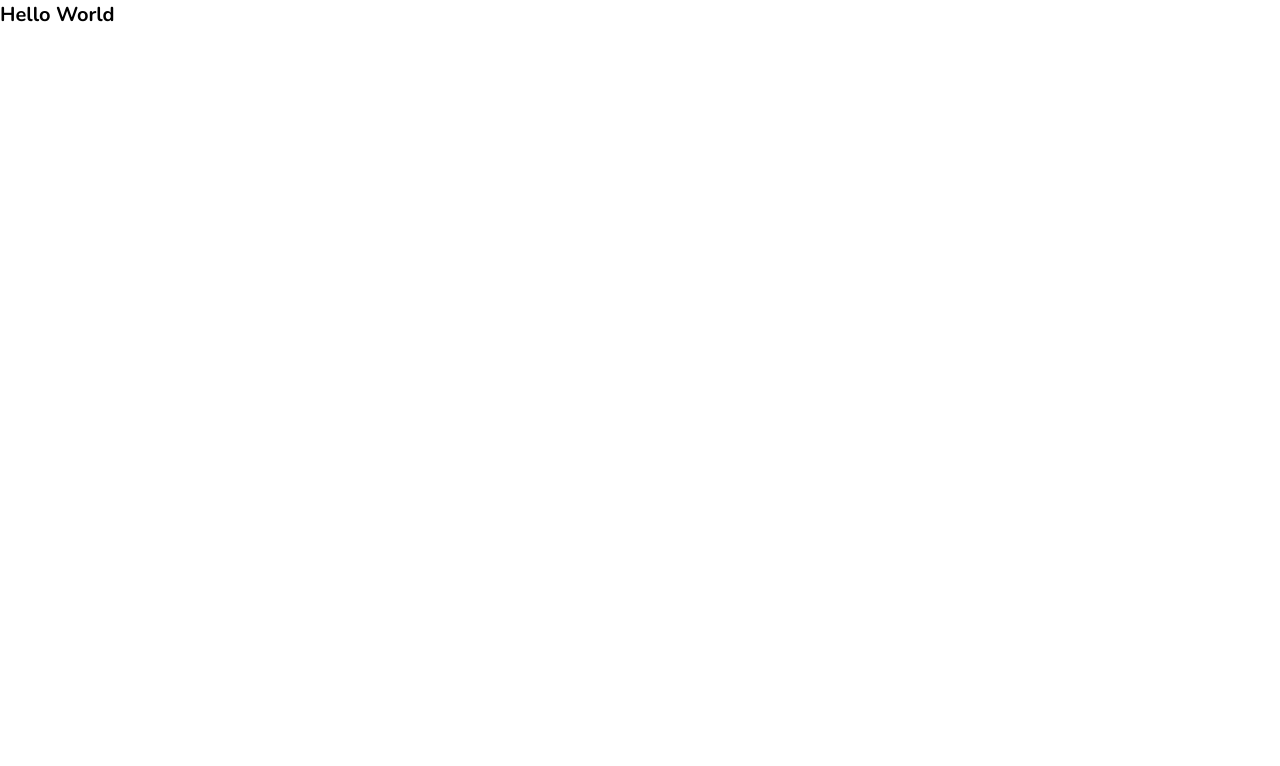
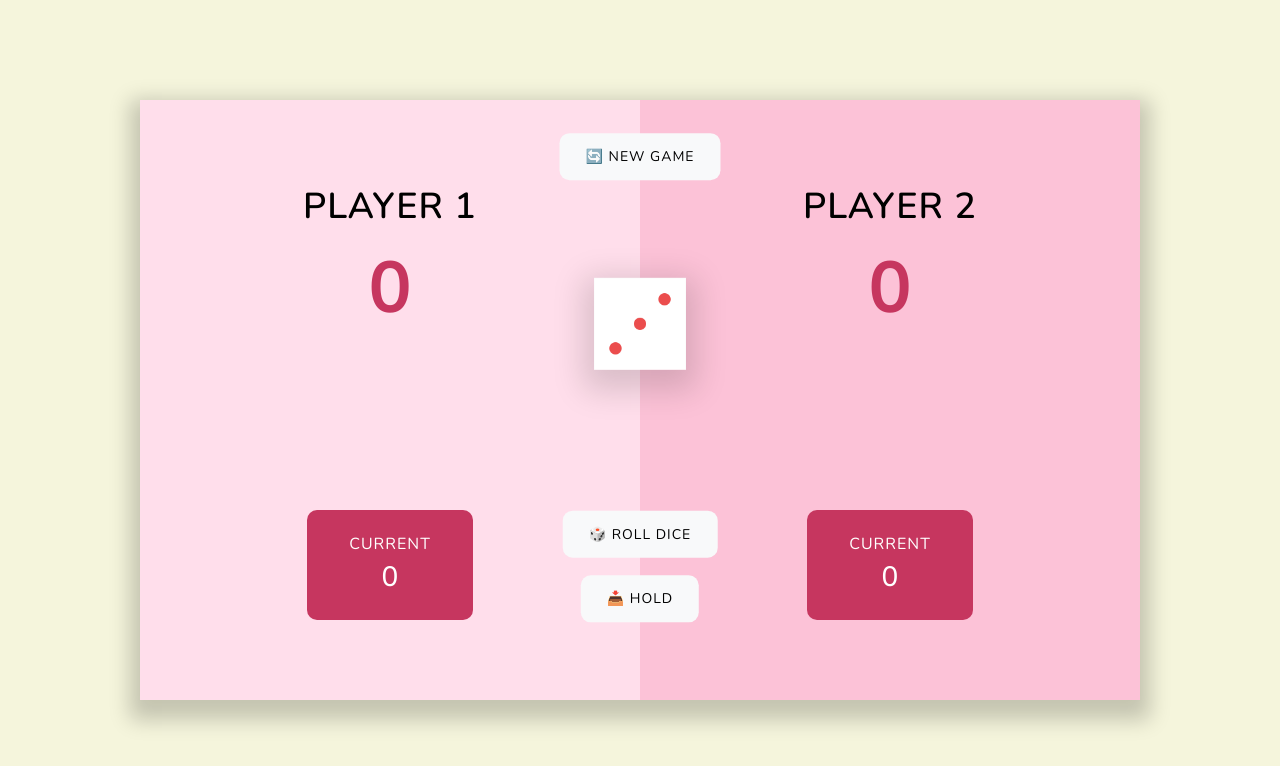
Before and after one commit to dong-geon-Lee/dice-game-app, a React (Create React App) app: page / in a window 1280 px wide. Shown: the top 766 px of the page. Built offline with nearby package versions, Linux system fonts and the light colour scheme.

Commit message:
주사위 게임 목업 완료

```diff
--- a/src/App.js
+++ b/src/App.js
@@ -1,11 +1,12 @@
 import React from "react";
+import DiceGame from "./components/DiceGame";
 import GlobalStyle from "./styles/GlobalStyle";
 
 const App = () => {
   return (
     <>
       <GlobalStyle />
-      <h1>Hello World</h1>
+      <DiceGame />
     </>
   );
 };
--- /dev/null
+++ b/src/components/DiceGame.jsx
@@ -0,0 +1,177 @@
+import React from "react";
+import styled from "styled-components";
+import diceImg from "../assets/dice-3.png";
+
+export const Container = styled.div`
+  /* background-color: #ffdeeb;
+  background-color: #fcc2d7; */
+  width: 100rem;
+  height: 60rem;
+  margin: 10rem auto;
+  box-shadow: 0 1rem 2rem 1rem rgba(0, 0, 0, 0.2);
+`;
+
+export const Wrapper = styled.div`
+  position: relative;
+  width: 100%;
+  height: 100%;
+`;
+
+export const MainContent = styled.div`
+  display: grid;
+  grid-template-columns: repeat(2, 1fr);
+  width: 100%;
+  height: 100%;
+`;
+
+export const Left = styled.div`
+  display: flex;
+  flex-direction: column;
+  justify-content: center;
+  align-items: center;
+  background-color: #ffdeeb;
+`;
+
+export const Right = styled(Left)`
+  background-color: #fcc2d7;
+`;
+
+export const ItemsBox = styled.div`
+  position: absolute;
+  top: 0%;
+  left: 0%;
+  bottom: 0%;
+  width: 100%;
+  height: 100%;
+
+  & .new__game {
+    position: absolute;
+    left: 50%;
+    top: 6%;
+    transform: translate(-50%, -6%);
+  }
+
+  & .dice__img {
+    position: absolute;
+    left: 50%;
+    top: 35%;
+    transform: translate(-50%, -35%);
+  }
+
+  & .roll__dice {
+    position: absolute;
+    left: 50%;
+    bottom: 22%;
+    transform: translate(-50%, -22%);
+  }
+
+  & .hold {
+    position: absolute;
+    left: 50%;
+    bottom: 12%;
+    transform: translate(-50%, -12%);
+  }
+`;
+
+export const Button = styled.button`
+  display: block;
+  border: none;
+  padding: 1.4rem 2.6rem;
+  background-color: #f8f9fa;
+  font-family: inherit;
+  font-size: 1.4rem;
+  text-transform: uppercase;
+  border-radius: 1rem;
+  margin: 0 auto;
+  cursor: pointer;
+  letter-spacing: 1px;
+
+  &:hover {
+    background-color: #e9ecef;
+  }
+`;
+
+export const Title = styled.h1`
+  font-size: 3.6rem;
+  font-weight: 600;
+  text-transform: uppercase;
+  letter-spacing: 1px;
+  margin: 8rem 0 0rem 0;
+`;
+
+export const Score = styled.h1`
+  font-size: 7.2rem;
+  font-weight: 700;
+  color: #c6365f;
+  margin: 0;
+`;
+
+export const CurBox = styled.div`
+  background-color: #c6365f;
+  color: #fff;
+  padding: 2.2rem 4.2rem;
+  border-radius: 1rem;
+  display: flex;
+  flex-direction: column;
+  align-items: center;
+  justify-content: center;
+  margin-top: auto;
+  margin-bottom: 8rem;
+`;
+
+export const Label = styled.label`
+  font-size: 1.6rem;
+  font-weight: 300;
+  text-transform: uppercase;
+  letter-spacing: 1px;
+`;
+
+export const Span = styled.span`
+  font-size: 2.8rem;
+  font-weight: 500;
+`;
+
+export const DiceImg = styled.img`
+  width: 9.2rem;
+  height: 9.2rem;
+  object-fit: cover;
+  display: block;
+  margin: auto;
+  box-shadow: 0 1rem 3rem 1rem rgba(0, 0, 0, 0.15);
+`;
+
+const DiceGame = () => {
+  return (
+    <Container>
+      <Wrapper>
+        <MainContent>
+          <Left>
+            <Title>Player 1</Title>
+            <Score>0</Score>
+            <CurBox>
+              <Label>Current</Label>
+              <Span>0</Span>
+            </CurBox>
+          </Left>
+          <Right>
+            <Title>Player 2</Title>
+            <Score>0</Score>
+            <CurBox>
+              <Label>Current</Label>
+              <Span>0</Span>
+            </CurBox>
+          </Right>
+        </MainContent>
+
+        <ItemsBox>
+          <Button className="new__game">🔄 New Game</Button>
+          <DiceImg src={diceImg} alt="dice-img" className="dice__img" />
+          <Button className="roll__dice">🎲 Roll Dice</Button>
+          <Button className="hold">📥 Hold</Button>
+        </ItemsBox>
+      </Wrapper>
+    </Container>
+  );
+};
+
+export default DiceGame;
--- a/src/styles/GlobalStyle.js
+++ b/src/styles/GlobalStyle.js
@@ -21,6 +21,7 @@ const GlobalStyle = createGlobalStyle`
     box-sizing: inherit;
   }
 
+
   html {
     font-size: 62.5%;
     box-sizing: border-box;
@@ -31,6 +32,15 @@ const GlobalStyle = createGlobalStyle`
     font-family: 'Nunito', sans-serif;
     font-weight: 400;
     line-height: 1.5;
+    /* background-image: linear-gradient(45deg, #FBDA61 0%, #FF5ACD 100%); */
+    /* background-image: linear-gradient(90deg, #FF9A8B 0%, #FF6A88 55%, #FF99AC 100%); */
+    background-color: beige;
+    width: 100vw;
+    height: 100vh;
+    overflow: hidden;
+    display: flex;
+    justify-content: center;
+    align-items: center;
   }
 `;
 
```
